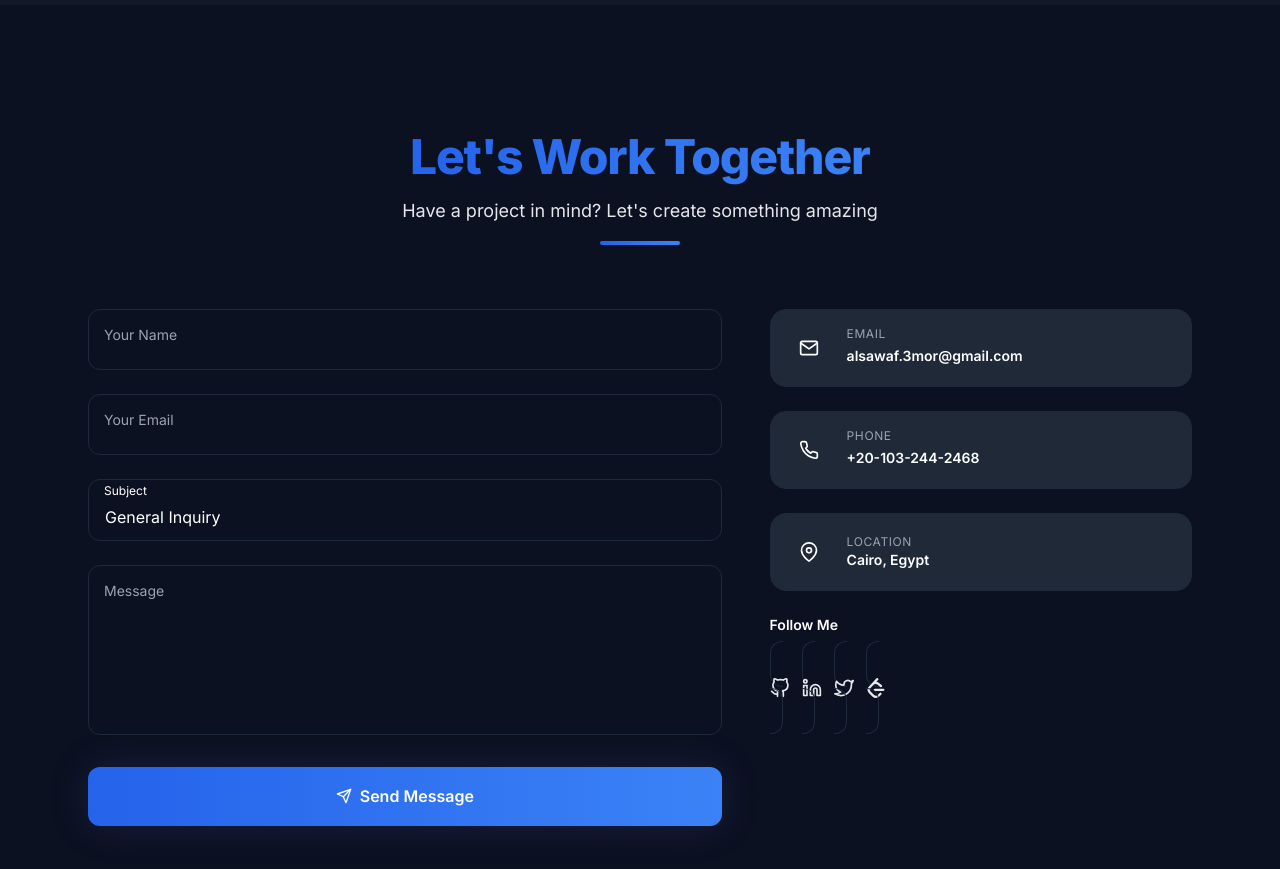
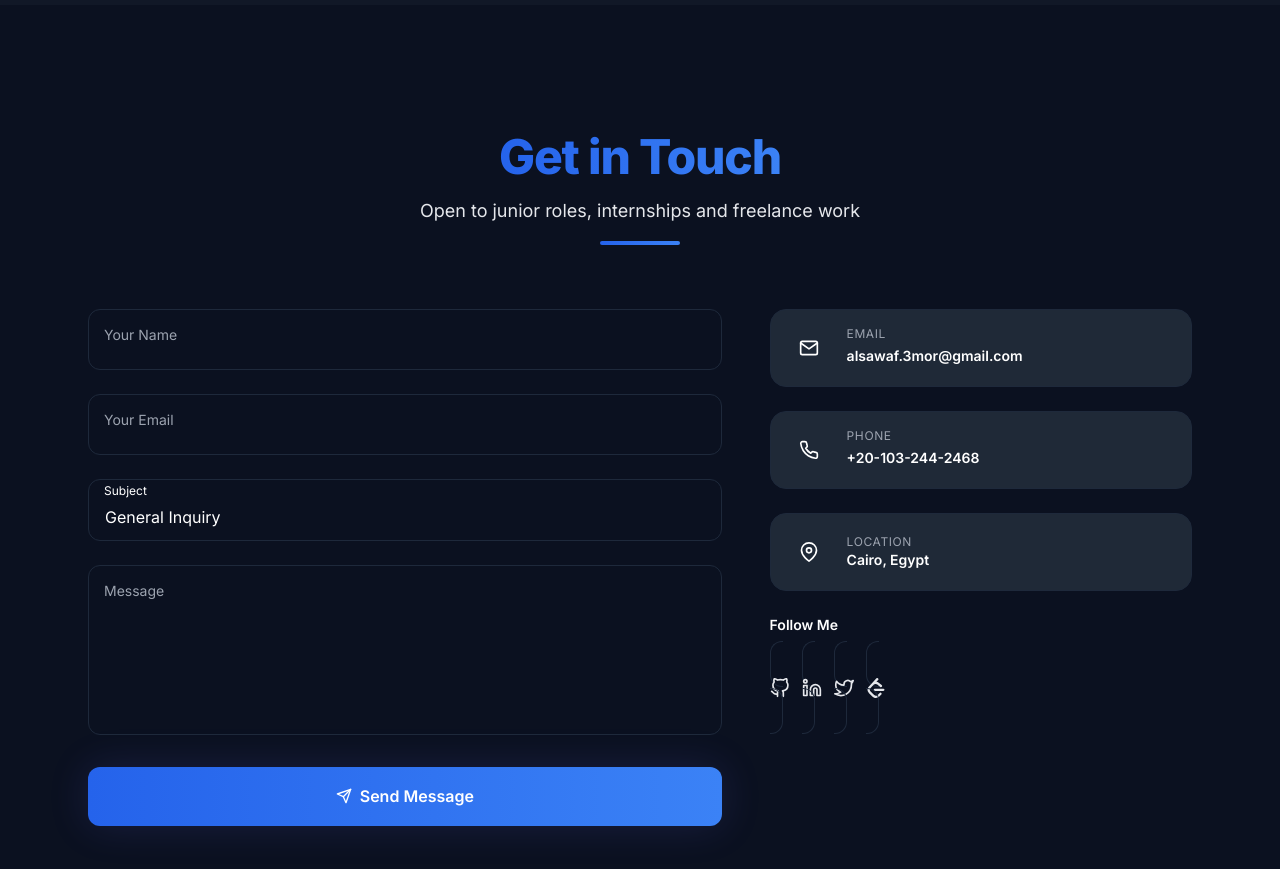
Before and after one commit to OmarELswaf/portfolio, a React (Vite) app: page / in a window 1280 px wide. Shown: the part 6700-7569 px from the top of the page. Built offline with nearby package versions, Linux system fonts and the light colour scheme.

Commit message:
Update contact section heading and subtitle

```diff
--- a/src/components/sections/Contact.jsx
+++ b/src/components/sections/Contact.jsx
@@ -54,7 +54,7 @@ export default function Contact() {
   return (
     <section id="contact" className="py-24 md:py-32">
       <div className="max-w-6xl mx-auto px-6">
-        <SectionHeading title="Let's Work Together" subtitle="Have a project in mind? Let's create something amazing" />
+        <SectionHeading title="Get in Touch" subtitle="Open to junior roles, internships and freelance work" />
 
         <div className="flex flex-col lg:flex-row gap-12">
           {/* Form */}
```
